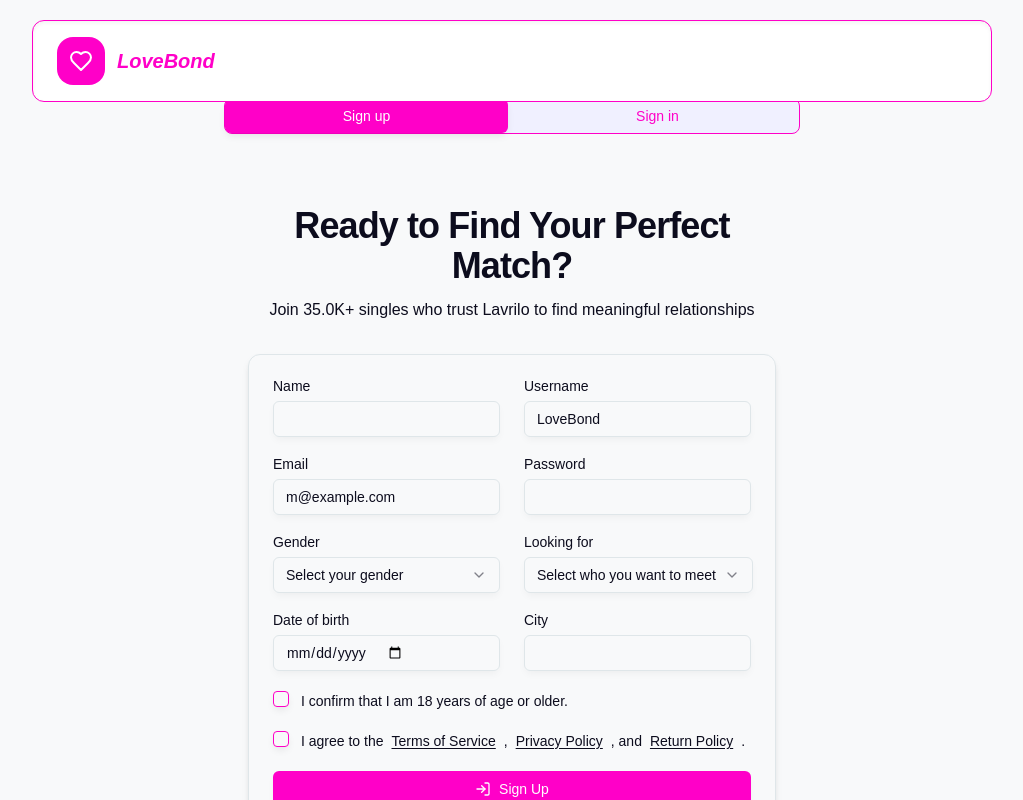
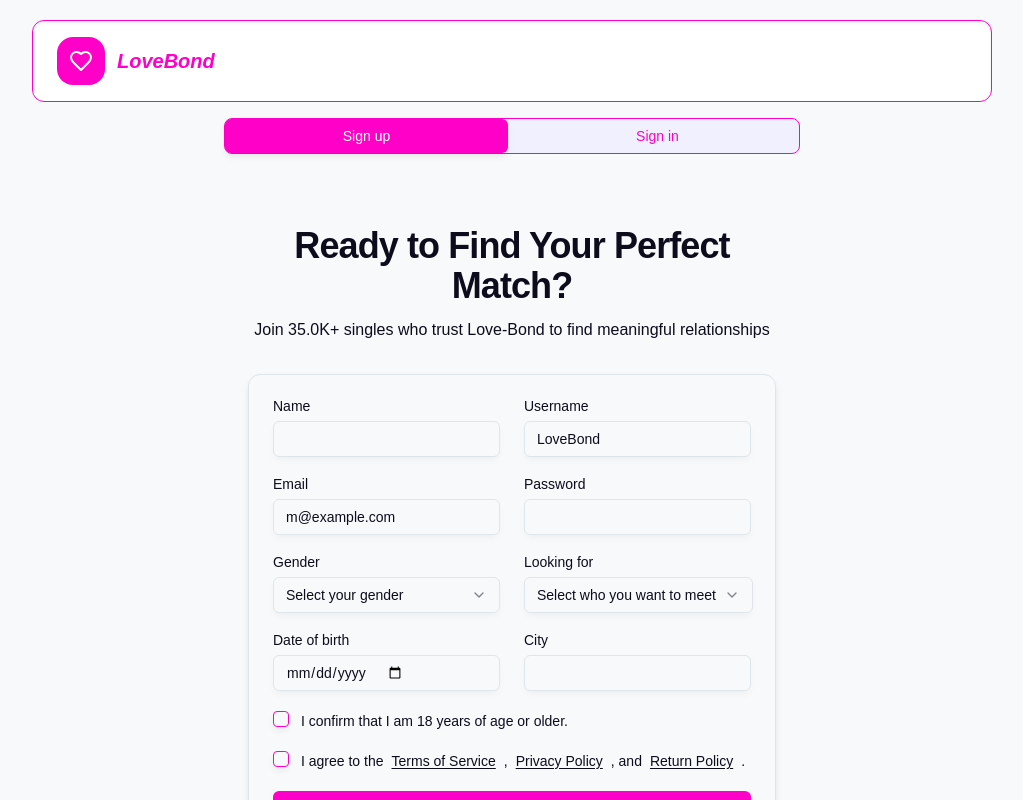
Before and after one commit to romansmolin/love-connect-vibe-coded, a Next.js app: page /auth in a window 1280 px wide. Shown: the whole page, without its empty margins (128-1151 px from the left). Built offline with nearby package versions, Linux system fonts and the light colour scheme; no server answers; what tailwindcss-animated would draw is missing.

Commit message:
Adjust signup auth layout and branding

```diff
--- a/src/app/(auth)/layout.tsx
+++ b/src/app/(auth)/layout.tsx
@@ -32,7 +32,9 @@ export default function RootLayout({
                 <GoogleAnalytics measurementId="G-37FFNP35CS" />
                 <RtkProvider>
                     <ThemeProvider disableTransitionOnChange enableSystem attribute="class" defaultTheme="system">
-                        <Header isAuth />
+                        <div className="shrink-0 pt-5">
+                            <Header isAuth />
+                        </div>
                         <main className="flex min-h-0 flex-1 flex-col items-center overflow-y-auto bg-background px-4 py-4">
                             <div className="my-auto w-full max-w-xl">{children}</div>
                         </main>
--- a/src/widgets/auth/ui/sign-up-form.tsx
+++ b/src/widgets/auth/ui/sign-up-form.tsx
@@ -12,7 +12,7 @@ const SignUpFormSection = ({ thirdPartyAuth }: { thirdPartyAuth?: JSX.Element })
                         Ready to Find Your Perfect Match?
                     </h2>
                     <p className="mt-3 text-sm text-muted-foreground sm:text-base">
-                        Join 35.0K+ singles who trust Lavrilo to find meaningful relationships
+                        Join 35.0K+ singles who trust Love-Bond to find meaningful relationships
                     </p>
                 </div>
 
```
